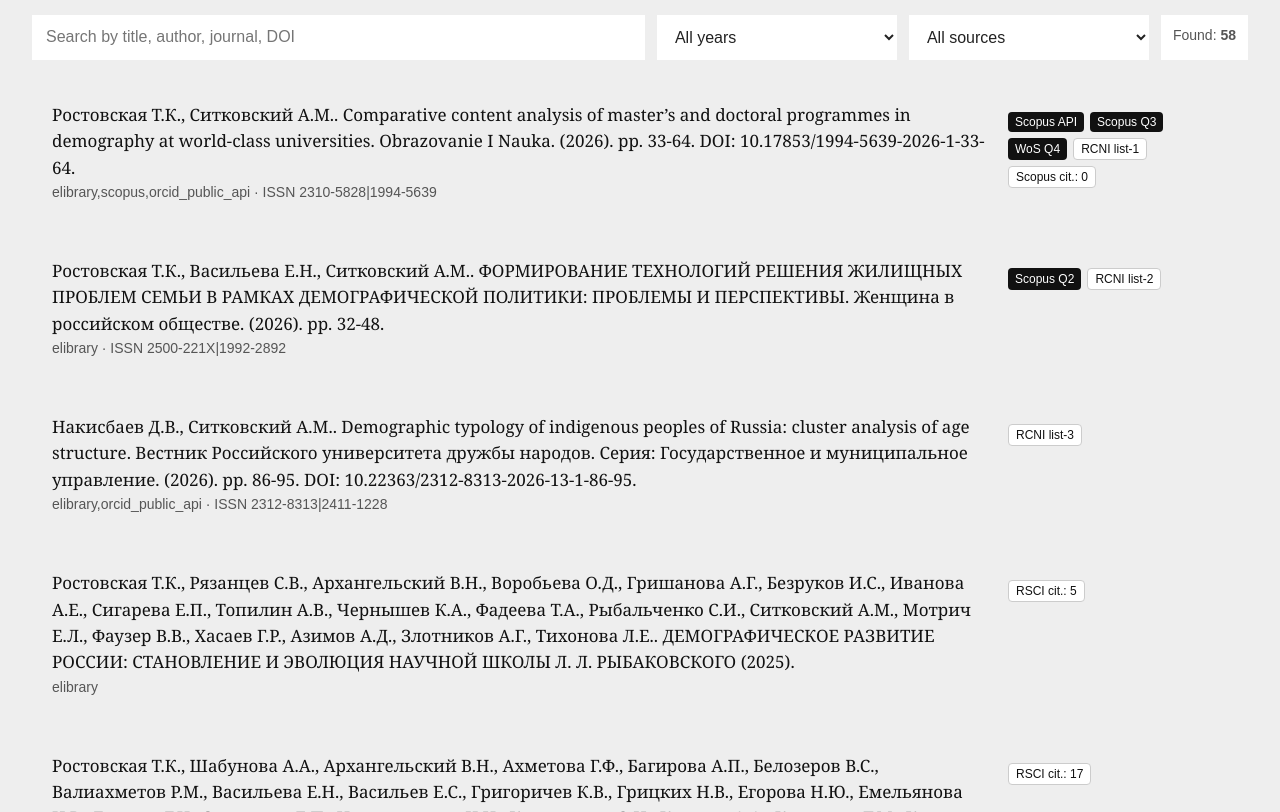
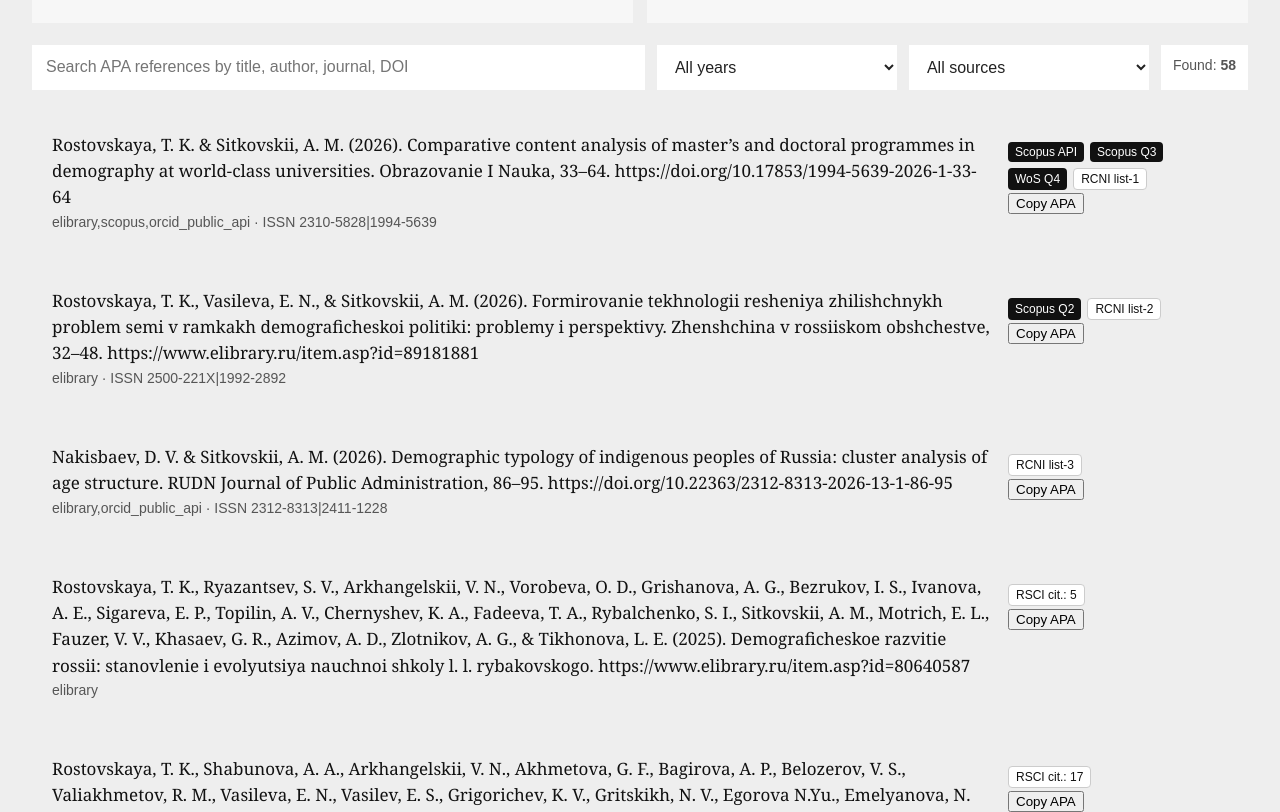
Before and after one commit to Arseniy24RUS/personal-website, a website: page publications.html in a window 1280 px wide. Shown: the part 596-1408 px from the top of the page. Drawn offline with Linux system fonts and the light colour scheme.

Commit message:
feat: render English publications as APA-style references

```diff
--- a/publications.html
+++ b/publications.html
@@ -10,28 +10,74 @@
   <script defer src="assets/site.js"></script>
   <script>
     function esc(s){return String(s||'').replace(/[&<>"']/g,m=>({'&':'&amp;','<':'&lt;','>':'&gt;','"':'&quot;',"'":'&#39;'}[m]))}
+    function hasCyr(s){return /[А-Яа-яЁё]/.test(String(s||''))}
+    function isEn(){return document.documentElement.classList.contains('lang-en')||document.body.classList.contains('lang-en')}
+    const RU_LAT={'а':'a','б':'b','в':'v','г':'g','д':'d','е':'e','ё':'e','ж':'zh','з':'z','и':'i','й':'i','к':'k','л':'l','м':'m','н':'n','о':'o','п':'p','р':'r','с':'s','т':'t','у':'u','ф':'f','х':'kh','ц':'ts','ч':'ch','ш':'sh','щ':'shch','ъ':'','ы':'y','ь':'','э':'e','ю':'yu','я':'ya'};
+    function translit(s){return String(s||'').split('').map(ch=>{const low=ch.toLowerCase();let v=RU_LAT[low];if(v==null)return ch;return ch===low?v:v.charAt(0).toUpperCase()+v.slice(1)}).join('').replace(/\s+/g,' ').trim()}
+    function noCyr(value){value=String(value||'').trim();return value&&!hasCyr(value)?value:''}
+    function normalize(s){return String(s||'').toLowerCase().replace(/ё/g,'е').replace(/[^a-zа-я0-9]+/g,' ').trim()}
     function parseTSV(t){
       const lines=t.trim().split(/\n/).filter(Boolean); if(!lines.length) return [];
       const h=lines[0].split('\t');
-      return lines.slice(1).map(line=>{const c=line.split('\t');const r={};h.forEach((k,i)=>r[k]=c[i]||'');return {n:r.number,year:r.year,rinc:+r.rinc_citations||0,scopus:r.scopus_citations,title:r.title,title_ru:r.title_ru||r.title,title_en:r.title_en,authors:r.authors,venue:r.venue,venue_ru:r.venue_ru||r.venue,venue_en:r.venue_en,pages:r.pages,doi:r.doi,url:r.url,sources:r.sources||''}})
+      return lines.slice(1).map(line=>{const c=line.split('\t');const r={};h.forEach((k,i)=>r[k]=c[i]||'');return {n:r.number,number:r.number,year:r.year,rinc:+r.rinc_citations||0,rinc_citations:+r.rinc_citations||0,scopus_citations:r.scopus_citations,title:r.title,title_ru:r.title_ru||r.title,title_en:r.title_en,authors_raw:r.authors,venue:r.venue,venue_ru:r.venue_ru||r.venue,venue_en:r.venue_en,pages:r.pages,doi:r.doi,url:r.url,sources:r.sources||''}})
     }
-    function normalize(s){return String(s||'').toLowerCase().replace(/ё/g,'е').replace(/[^a-zа-я0-9]+/g,' ').trim()}
-    function isEn(){return document.body.classList.contains('lang-en')}
-    function field(p,key){const suffix=isEn()?'_en':'_ru';return p[key+suffix]||p[key]||p[key+'_ru']||p[key+'_en']||''}
-    function citation(p){const authors=p.authors?`${p.authors}. `:'';const title=field(p,'title');const venue=field(p,'venue');const year=p.year?(isEn()?` (${p.year}).`:` — ${p.year}.`):'';const pages=p.pages?(isEn()?` pp. ${p.pages}.`:` — С. ${p.pages}.`):'';const doi=p.doi?` DOI: ${p.doi}.`:'';return isEn()?`${authors}${title}${venue?`. ${venue}.`:''}${year}${pages?` ${pages}`:''} ${doi}`.replace(/\s+/g,' ').trim():`${authors}${title}${venue?` // ${venue}.`:''}${year}${pages}${doi}`;}
-    function qualityFor(p){if(!window.QUALITY) return null;if(window.QUALITY[p.venue]) return window.QUALITY[p.venue];const nv=normalize(p.venue);for(const [k,v] of Object.entries(window.QUALITY)){ if(normalize(k)===nv) return v; }return null;}
-    function badgeHtml(q,p){const out=[];if(p.sources&&p.sources.includes('scopus')) out.push(`<span class="badge">Scopus API</span>`);if(q){if(q.scopus) out.push(`<span class="badge">Scopus ${esc(q.scopus_snip_quartile||q.scopus_sjr_quartile||'')}</span>`);if(q.wos_core) out.push(`<span class="badge">WoS ${esc(q.wos_jif_quartile||'CC')}</span>`);if(q.rsci) out.push(`<span class="badge">RSCI</span>`);if(q.white_list_2025) out.push(`<span class="badge light">${isEn()?'RCNI list':'БС РЦНИ'}-${esc(q.white_list_2025)}</span>`);else if(q.white_list_2023) out.push(`<span class="badge light">${isEn()?'List':'БС'}-${esc(q.white_list_2023)}</span>`);if(q.rudn_points) out.push(`<span class="badge light">RUDN ${esc(q.rudn_points)}</span>`);}if(p.rinc>0) out.push(`<span class="badge light">${isEn()?'RSCI cit.':'РИНЦ цит.'}: ${p.rinc}</span>`);if(p.scopus!==''&&p.scopus!=null) out.push(`<span class="badge light">Scopus cit.: ${p.scopus}</span>`);return out.join('');}
+    function sourcesOf(p){return Array.isArray(p.sources)?p.sources.join(','):String(p.sources||'')}
+    function firstLatin(values){for(const v of values){const x=noCyr(v);if(x)return x}return ''}
+    function openSourceValues(p,key){const out=[];(p.open_sources||[]).forEach(r=>{if(r[key])out.push(r[key]);const raw=r.raw||{};if(key==='venue'&&raw['journal-title']&&raw['journal-title'].value)out.push(raw['journal-title'].value);if(key==='venue'&&Array.isArray(raw['container-title'])&&raw['container-title'][0])out.push(raw['container-title'][0]);});return out}
+    function titleEn(p){return sentenceCase(firstLatin([p.title_en,(p.scopus||{}).title,...openSourceValues(p,'title')])||translit(p.title_ru||p.title||''))}
+    function venueEn(p){return firstLatin([p.venue_en,(p.scopus||{}).journal_or_source,(p.scopus||{}).source_title,...openSourceValues(p,'venue')])||translit(p.venue_ru||p.venue||'')}
+    function fieldRu(p,key){return p[key+'_ru']||p[key]||p[key+'_en']||''}
+    function sentenceCase(s){s=String(s||'').replace(/\s+/g,' ').trim();if(!s)return '';const mostlyCaps=s.length>12&&s.replace(/[^A-ZА-ЯЁ]/g,'').length>Math.max(5,s.length/3);if(mostlyCaps)s=s.toLowerCase();return s.charAt(0).toUpperCase()+s.slice(1)}
+    function initials(s){return String(s||'').replace(/\s+/g,'').replace(/([A-ZА-ЯЁ])\.?/g,'$1. ').trim()}
+    function authorPartToApa(part){part=String(part||'').trim();if(!part)return '';if(/^(и др\.?|et al\.?)/i.test(part))return 'et al.';part=translit(part).replace(/\s+/g,' ').trim();let m=part.match(/^(.+?)\s+([A-Z](?:\.?\s*[A-Z]\.?)+)$/);if(m)return `${m[1].replace(/\.$/,'')}, ${initials(m[2])}`;m=part.match(/^(.+?),\s*(.+)$/);if(m)return `${m[1].replace(/\.$/,'')}, ${initials(m[2])}`;return part}
+    function authorsApa(raw){
+      let parts=String(raw||'').split(',').map(authorPartToApa).filter(Boolean);
+      if(!parts.length)return 'Sitkovskiy, A. M.';
+      const et=parts.find(x=>/^et al\.?$/i.test(x));
+      if(et){parts=parts.filter(x=>!/^et al\.?$/i.test(x));return (parts[0]||'Sitkovskiy, A. M.')+' et al.'}
+      if(parts.length===1)return parts[0];
+      if(parts.length===2)return parts[0]+' & '+parts[1];
+      return parts.slice(0,-1).join(', ')+', & '+parts[parts.length-1];
+    }
+    function doiUrl(doi){doi=String(doi||'').replace(/^https?:\/\/(dx\.)?doi\.org\//i,'').trim();return doi?`https://doi.org/${doi}`:''}
+    function apaCitation(p){
+      const authors=authorsApa(p.authors_en||p.authors_raw||p.authors||'');
+      const year=p.year||'n.d.';
+      const title=titleEn(p);
+      const venue=venueEn(p);
+      const pages=String(p.pages||'').replace(/-/g,'–');
+      const doi=doiUrl(p.doi);
+      let out=`${authors} (${year}). ${title}.`;
+      if(venue)out+=` ${venue}`;
+      if(pages)out+=`, ${pages}.`; else if(venue)out+='.';
+      if(doi)out+=` ${doi}`; else if(p.url)out+=` ${p.url}`;
+      return out.replace(/\s+/g,' ').trim();
+    }
+    function gostCitation(p){const authors=p.authors_raw||p.authors?`${p.authors_raw||p.authors}. `:'';const title=fieldRu(p,'title');const venue=fieldRu(p,'venue');const year=p.year?` — ${p.year}.`:'';const pages=p.pages?` — С. ${p.pages}.`:'';const doi=p.doi?` DOI: ${p.doi}.`:'';return `${authors}${title}${venue?` // ${venue}.`:''}${year}${pages}${doi}`;}
+    function citation(p){return isEn()?apaCitation(p):gostCitation(p)}
+    function qualityFor(p){if(!window.QUALITY)return null;if(window.QUALITY[p.venue])return window.QUALITY[p.venue];const nv=normalize(p.venue);for(const [k,v] of Object.entries(window.QUALITY)){if(normalize(k)===nv)return v}return null}
+    function badgeHtml(q,p){const out=[];const src=sourcesOf(p);if(src.includes('scopus'))out.push(`<span class="badge">Scopus API</span>`);if(q){if(q.scopus)out.push(`<span class="badge">Scopus ${esc(q.scopus_snip_quartile||q.scopus_sjr_quartile||'')}</span>`);if(q.wos_core)out.push(`<span class="badge">WoS ${esc(q.wos_jif_quartile||'CC')}</span>`);if(q.rsci)out.push(`<span class="badge">RSCI</span>`);if(q.white_list_2025)out.push(`<span class="badge light">${isEn()?'RCNI list':'БС РЦНИ'}-${esc(q.white_list_2025)}</span>`);else if(q.white_list_2023)out.push(`<span class="badge light">${isEn()?'List':'БС'}-${esc(q.white_list_2023)}</span>`);if(q.rudn_points)out.push(`<span class="badge light">RUDN ${esc(q.rudn_points)}</span>`)}if((p.rinc||p.rinc_citations)>0)out.push(`<span class="badge light">${isEn()?'RSCI cit.':'РИНЦ цит.'}: ${p.rinc||p.rinc_citations}</span>`);if(p.scopus_citations!==''&&p.scopus_citations!=null)out.push(`<span class="badge light">Scopus cit.: ${p.scopus_citations}</span>`);return out.join('')}
     let PUBS=[]; window.QUALITY={};
-    function render(){const q=(document.getElementById('q').value||'').toLowerCase();const y=document.getElementById('year').value;const src=document.getElementById('src').value;let arr=PUBS.filter(p=>(!y||p.year===y)&&(!src||p.sources.includes(src))&&(!q||[p.title,p.title_ru,p.title_en,p.authors,p.venue,p.venue_ru,p.venue_en,p.year,p.doi].join(' ').toLowerCase().includes(q)));document.getElementById('count').textContent=arr.length;document.getElementById('q').placeholder=isEn()?'Search by title, author, journal, DOI':'Поиск по названию, автору, журналу, DOI';document.getElementById('src-all').textContent=isEn()?'All sources':'Все источники';document.getElementById('year-all').textContent=isEn()?'All years':'Все годы';document.getElementById('pubs').innerHTML=arr.map(p=>{const qual=qualityFor(p);return `<article class="pub-row"><div><div class="pub-citation"><a href="${esc(p.url)}" target="_blank" rel="noopener">${esc(citation(p))}</a></div><div class="meta">${esc(p.sources)}${qual&&qual.issn?' · ISSN '+esc(qual.issn):''}</div></div><aside class="pub-quality"><div class="metric-badges">${badgeHtml(qual,p)}</div></aside></article>`}).join('');}
-    addEventListener('DOMContentLoaded',async()=>{let txt;try{txt=await fetch('data/public/publications.tsv',{cache:'no-store'}).then(r=>r.ok?r.text():Promise.reject())}catch(e){txt=await fetch('data/elibrary/publications.tsv',{cache:'no-store'}).then(r=>r.text());txt='number\tyear\trinc_citations\tscopus_citations\ttitle\ttitle_ru\ttitle_en\tauthors\tvenue\tvenue_ru\tvenue_en\tpages\tdoi\turl\tsources\n'+txt.split(/\n/).filter(Boolean).map(line=>{const c=line.split('\t');return [c[0],c[1],c[2],'',c[3],c[3],'',c[4],c[5],c[5],'',c[6],'',c[7],'elibrary'].join('\t')}).join('\n')}PUBS=parseTSV(txt);try{window.QUALITY=await fetch('data/journals/quality_map.json',{cache:'no-store'}).then(r=>r.json())}catch(e){window.QUALITY={}}const years=[...new Set(PUBS.map(p=>p.year).filter(Boolean))].sort((a,b)=>b-a);document.getElementById('year').innerHTML='<option id="year-all" value="">Все годы</option>'+years.map(y=>`<option>${y}</option>`).join('');['q','year','src'].forEach(id=>document.getElementById(id).addEventListener(id==='q'?'input':'change',render));render();})
+    async function loadPublications(){
+      try{return await fetch('data/public/publications.json',{cache:'no-store'}).then(r=>r.ok?r.json():Promise.reject())}catch(e){}
+      let txt;try{txt=await fetch('data/public/publications.tsv',{cache:'no-store'}).then(r=>r.ok?r.text():Promise.reject())}catch(e){txt=await fetch('data/elibrary/publications.tsv',{cache:'no-store'}).then(r=>r.text());txt='number\tyear\trinc_citations\tscopus_citations\ttitle\ttitle_ru\ttitle_en\tauthors\tvenue\tvenue_ru\tvenue_en\tpages\tdoi\turl\tsources\n'+txt.split(/\n/).filter(Boolean).map(line=>{const c=line.split('\t');return [c[0],c[1],c[2],'',c[3],c[3],'',c[4],c[5],c[5],'',c[6],'',c[7],'elibrary'].join('\t')}).join('\n')}
+      return parseTSV(txt)
+    }
+    function render(){
+      const q=(document.getElementById('q').value||'').toLowerCase();const y=document.getElementById('year').value;const src=document.getElementById('src').value;
+      let arr=PUBS.filter(p=>(!y||String(p.year)===String(y))&&(!src||sourcesOf(p).includes(src))&&(!q||[p.title,p.title_ru,p.title_en,titleEn(p),p.authors_raw,p.authors_en,p.venue,p.venue_ru,p.venue_en,venueEn(p),p.year,p.doi].join(' ').toLowerCase().includes(q)));
+      document.getElementById('count').textContent=arr.length;document.getElementById('q').placeholder=isEn()?'Search APA references by title, author, journal, DOI':'Поиск по названию, автору, журналу, DOI';document.getElementById('src-all').textContent=isEn()?'All sources':'Все источники';document.getElementById('year-all').textContent=isEn()?'All years':'Все годы';
+      document.getElementById('pubs').innerHTML=arr.map((p,i)=>{const qual=qualityFor(p);const cit=citation(p);return `<article class="pub-row"><div><div class="pub-citation"><a href="${esc(p.url)}" target="_blank" rel="noopener">${esc(cit)}</a></div><div class="meta">${esc(sourcesOf(p))}${qual&&qual.issn?' · ISSN '+esc(qual.issn):''}</div></div><aside class="pub-quality"><div class="metric-badges">${badgeHtml(qual,p)}</div><button class="copy-citation" type="button" data-copy="${esc(cit)}">${isEn()?'Copy APA':'Копировать'}</button></aside></article>`}).join('');
+      document.querySelectorAll('[data-copy]').forEach(btn=>btn.onclick=()=>navigator.clipboard&&navigator.clipboard.writeText(btn.dataset.copy||''));
+    }
+    addEventListener('DOMContentLoaded',async()=>{PUBS=await loadPublications();try{window.QUALITY=await fetch('data/journals/quality_map.json',{cache:'no-store'}).then(r=>r.json())}catch(e){window.QUALITY={}}const years=[...new Set(PUBS.map(p=>p.year).filter(Boolean))].sort((a,b)=>b-a);document.getElementById('year').innerHTML='<option id="year-all" value="">Все годы</option>'+years.map(y=>`<option>${y}</option>`).join('');['q','year','src'].forEach(id=>document.getElementById(id).addEventListener(id==='q'?'input':'change',render));render();})
     window.addEventListener('site:languagechange',render)
-
   </script>
 </head>
 <body>
 <div class="wrap">
   <header data-header></header>
-  <section class="hero"><h1 class="ru">Научные статьи</h1><h1 class="en">Research articles</h1><p class="ru">Публикации оформлены как готовые библиографические ссылки по ГОСТ: запись можно копировать в список литературы, при этом каждая запись остаётся гиперссылкой на полный текст или карточку eLibrary. Справа отображаются индикаторы качества журнала: Scopus, WoS, RSCI, Белый список РЦНИ, цитирования.</p><p class="en">Publications are formatted as ready-to-copy bibliographic references while remaining hyperlinks to full text or eLibrary records. Quality badges show Scopus, WoS, RSCI, Russian journal list status and citation indicators.</p></section>
+  <section class="hero"><h1 class="ru">Научные статьи</h1><h1 class="en">Research articles</h1><p class="ru">Публикации оформлены как готовые библиографические ссылки по ГОСТ: запись можно копировать в список литературы, при этом каждая запись остаётся гиперссылкой на полный текст или карточку eLibrary. Справа отображаются индикаторы качества журнала: Scopus, WoS, RSCI, Белый список РЦНИ, цитирования.</p><p class="en">The English version is rendered as ready-to-copy APA-style references. English metadata is taken from Scopus, ORCID, OpenAlex, Crossref and eLibrary item pages; if a public source lacks an English field, the interface uses Latin transliteration so that the English bibliography contains no Cyrillic text.</p></section>
   <section class="card" style="margin-top:16px"><div class="stats" style="margin-bottom:14px"><div class="stat"><b>58</b><span class="ru">публикаций в РИНЦ snapshot</span><span class="en">RSCI snapshot publications</span></div><div class="stat"><b>302</b><span class="ru">цитирования РИНЦ по профилю</span><span class="en">RSCI citations from profile</span></div><div class="stat"><b>10</b><span class="ru">индекс Хирша РИНЦ</span><span class="en">RSCI h-index</span></div><div class="stat"><b>7</b><span class="ru">Scopus-записей сопоставлено</span><span class="en">Scopus records matched</span></div></div><div class="pubtools"><input id="q" class="input" placeholder="Поиск по названию, автору, журналу, DOI / Search..."><select id="year" class="input" style="max-width:220px"></select><select id="src" class="input" style="max-width:220px"><option id="src-all" value="">Все источники</option><option value="scopus">Scopus</option><option value="elibrary">eLibrary</option></select><span class="chip"><span class="ru">Найдено</span><span class="en">Found</span>: <b id="count">0</b></span></div><div id="pubs"></div></section>
   <footer class="footer"><span>Источники: eLibrary/RINC snapshot, Scopus API snapshot, журналоведческий справочник SCOPUS/WOS/RSCI/РЦНИ.</span><br><span>omnistat@yandex.ru</span></footer>
 </div>
```
